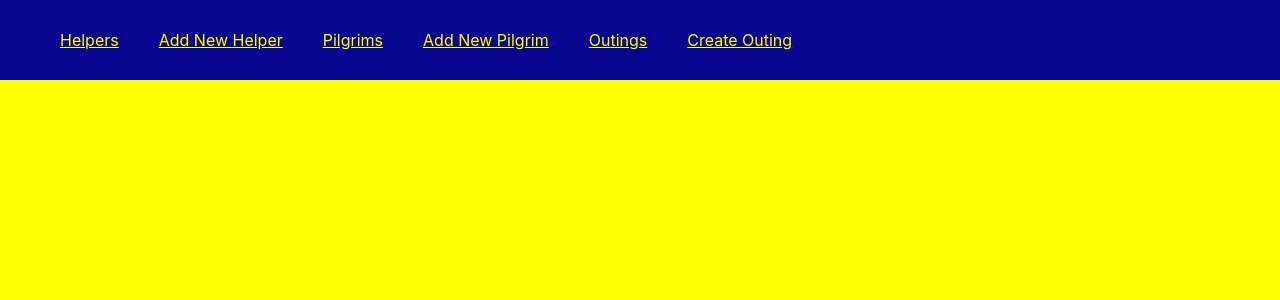
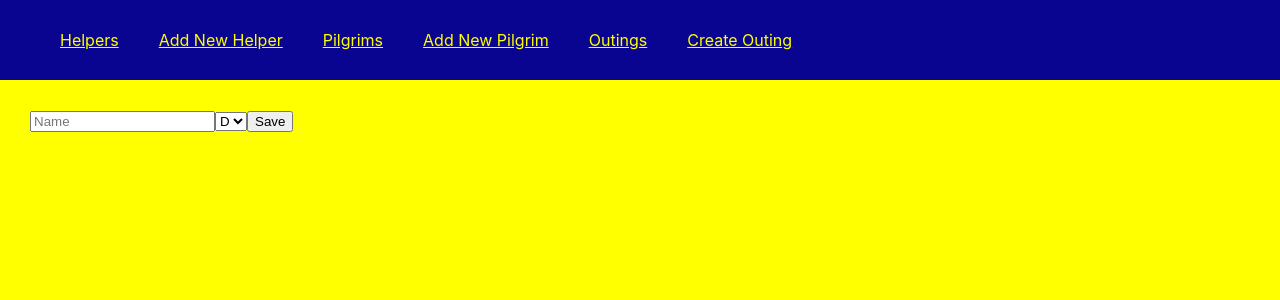
Before and after one commit to waspyfaeleith/pilgrim_service, a React (Create React App) app in the folder frontend/: page /yellowTShirts/new in a window 1280 px wide. Shown: the top 300 px of the page. Built offline with nearby package versions, Linux system fonts and the light colour scheme.

Commit message:
can now add a helper

```diff
--- a/frontend/src/App.js
+++ b/frontend/src/App.js
@@ -2,6 +2,7 @@ import React, { Component, Fragment } from 'react';
 import {BrowserRouter as Router, Route, Switch} from 'react-router-dom';
 import NavBar from './NavBar.js'
 import YellowTShirtListContainer from './containers/yellowTShirts/YellowTShirtListContainer'
+import YellowTShirtFormContainer from './containers/yellowTShirts/YellowTShirtFormContainer'
 import './App.css';
 
 class App extends Component {
@@ -12,6 +13,7 @@ class App extends Component {
       <NavBar/>
       <Switch>
         <Route exact path = '/yellowTShirts' component={YellowTShirtListContainer}/>
+        <Route exact path = '/yellowTShirts/new' component={YellowTShirtFormContainer}/>
         </Switch>
       </Fragment>
       </Router >
--- /dev/null
+++ b/frontend/src/components/yellowTShirts/YellowTShirtForm.js
@@ -0,0 +1,29 @@
+import React from 'react';
+
+const YellowTShirtForm = (props) => {
+  function handleSubmit(event){
+    event.preventDefault();
+    const yellowTShirt = {
+        "name": event.target.name.value,
+        "group": event.target.group.value
+      }
+    props.handleYellowTShirtPost(yellowTShirt)
+
+  }
+
+  return(
+    <div>
+      <form onSubmit={handleSubmit}>
+        <input type="text" placeholder="Name" name="name"/>
+        <select name="group">
+          <option key={1} value="D">D</option>
+          <option key={2} value="L">L</option>
+          <option key={3} value="S">S</option>
+        </select>
+          <button type="submit">Save</button>
+      </form>
+    </div>
+  )
+}
+
+export default YellowTShirtForm;
--- /dev/null
+++ b/frontend/src/containers/yellowTShirts/YellowTShirtFormContainer.js
@@ -0,0 +1,24 @@
+import React, {Component} from 'react';
+import YellowTShirtForm from '../../components/yellowTShirts/YellowTShirtForm.js'
+import Request from '../../helpers/request.js';
+
+class YellowTShirtFormContainer extends Component {
+  constructor(props){
+    super(props);
+
+    this.handleYellowTShirtPost = this.handleYellowTShirtPost.bind(this);
+  }
+
+  handleYellowTShirtPost(yellowTShirt) {
+    const request = new Request();
+    request.post('/api/yellowTShirts', yellowTShirt).then(() => {
+      window.location = '/yellowTShirts'
+    })
+  }
+
+  render() {
+    return <YellowTShirtForm handleYellowTShirtPost={this.handleYellowTShirtPost}/>
+  }
+}
+
+export default YellowTShirtFormContainer;
```
